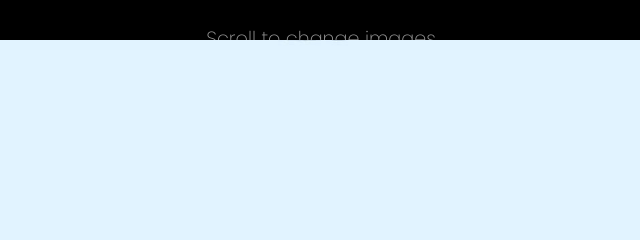
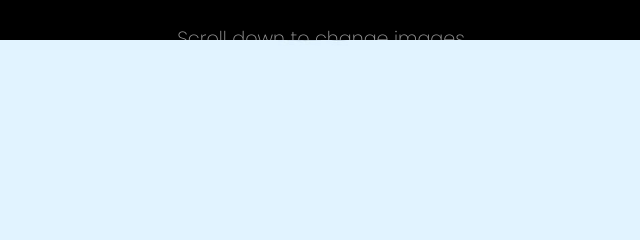
Before and after one commit to hotspringspa/freshwater-scroll, a plain HTML site: page index.html in a window 1280 px wide. Shown: the top 240 px of the page, 319-959 px from the left. Drawn offline with Linux system fonts and the light colour scheme.

Commit message:
chnged index text

```diff
--- a/index.html
+++ b/index.html
@@ -10,7 +10,7 @@
 
 <body>
       <div>
-            <p>Scroll to change images</p>
+            <p>Scroll down to change images</p>
             <p>
                   <sub>
                         500 images being used in this animation demo
```
